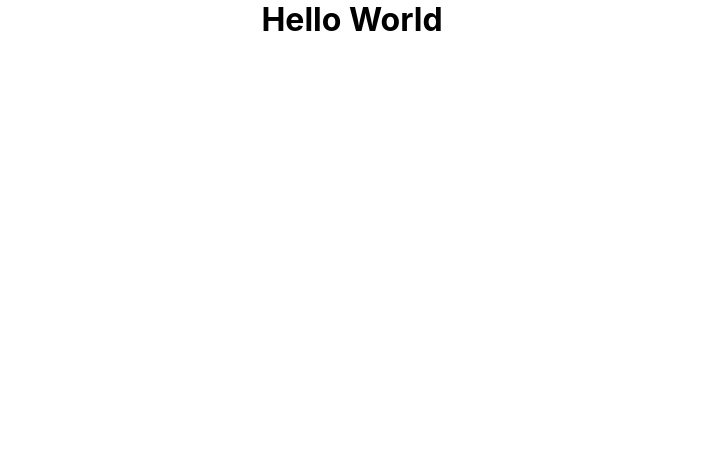
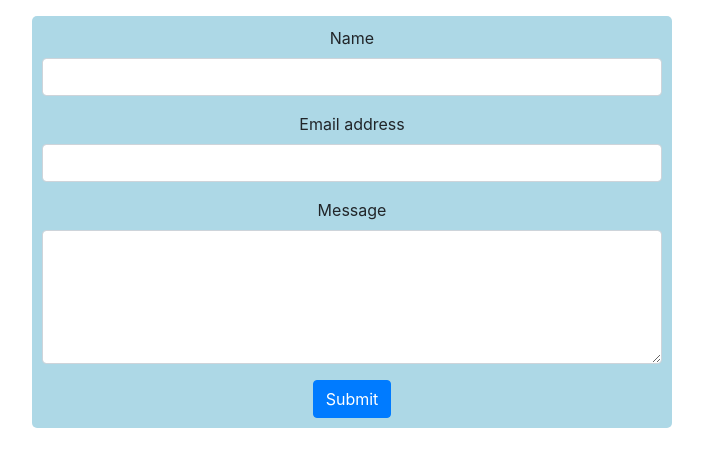
Before and after one commit to Nllai/Lab-project1, a React (Create React App) app: page /contact in a window 1280 px wide. Shown: the top 466 px of the page, without its empty margins (288-991 px from the left). Built offline with nearby package versions, Linux system fonts and the light colour scheme.

Commit message:
Add contact route and basic contact UI

```diff
--- a/package.json
+++ b/package.json
@@ -6,8 +6,10 @@
     "@testing-library/jest-dom": "^4.2.4",
     "@testing-library/react": "^9.5.0",
     "@testing-library/user-event": "^7.2.1",
+    "bootstrap": "^4.5.2",
     "react": "^16.13.1",
     "react-dom": "^16.13.1",
+    "react-router-dom": "^5.2.0",
     "react-scripts": "3.4.3"
   },
   "scripts": {
--- a/src/App.js
+++ b/src/App.js
@@ -1,11 +1,22 @@
 import React from "react";
+import { BrowserRouter as Router, Switch, Route } from "react-router-dom";
 import "./App.css";
+import Contact from "./Contact";
 
 function App() {
     return (
-        <div className="App">
-            <h1>Hello World</h1>
-        </div>
+        <Router>
+            <div className="App">
+                <Switch>
+                    <Route path="/contact">
+                        <Contact />
+                    </Route>
+                    <Route path="/">
+                        <h1>Home page</h1>
+                    </Route>
+                </Switch>
+            </div>
+        </Router>
     );
 }
 
--- /dev/null
+++ b/src/Contact.css
@@ -0,0 +1,7 @@
+#contact-form {
+    width: 50%;
+    padding: 10px;
+    margin: 2vh auto;
+    background-color: lightblue;
+    border-radius: 5px;
+}
--- /dev/null
+++ b/src/Contact.js
@@ -0,0 +1,32 @@
+import React from "react";
+import "./Contact.css";
+
+function Contact() {
+    return (
+        <div>
+            <form id="contact-form" method="POST">
+                <div className="form-group">
+                    <label htmlFor="name">Name</label>
+                    <input type="text" className="form-control" />
+                </div>
+                <div className="form-group">
+                    <label htmlFor="exampleInputEmail1">Email address</label>
+                    <input
+                        type="email"
+                        className="form-control"
+                        aria-describedby="emailHelp"
+                    />
+                </div>
+                <div className="form-group">
+                    <label htmlFor="message">Message</label>
+                    <textarea className="form-control" rows="5"></textarea>
+                </div>
+                <button type="submit" className="btn btn-primary">
+                    Submit
+                </button>
+            </form>
+        </div>
+    );
+}
+
+export default Contact;
```
Also changed, not shown: src/index.js (+10 -9 lines), 1 other file (tests, documents, lock files or other folders).
